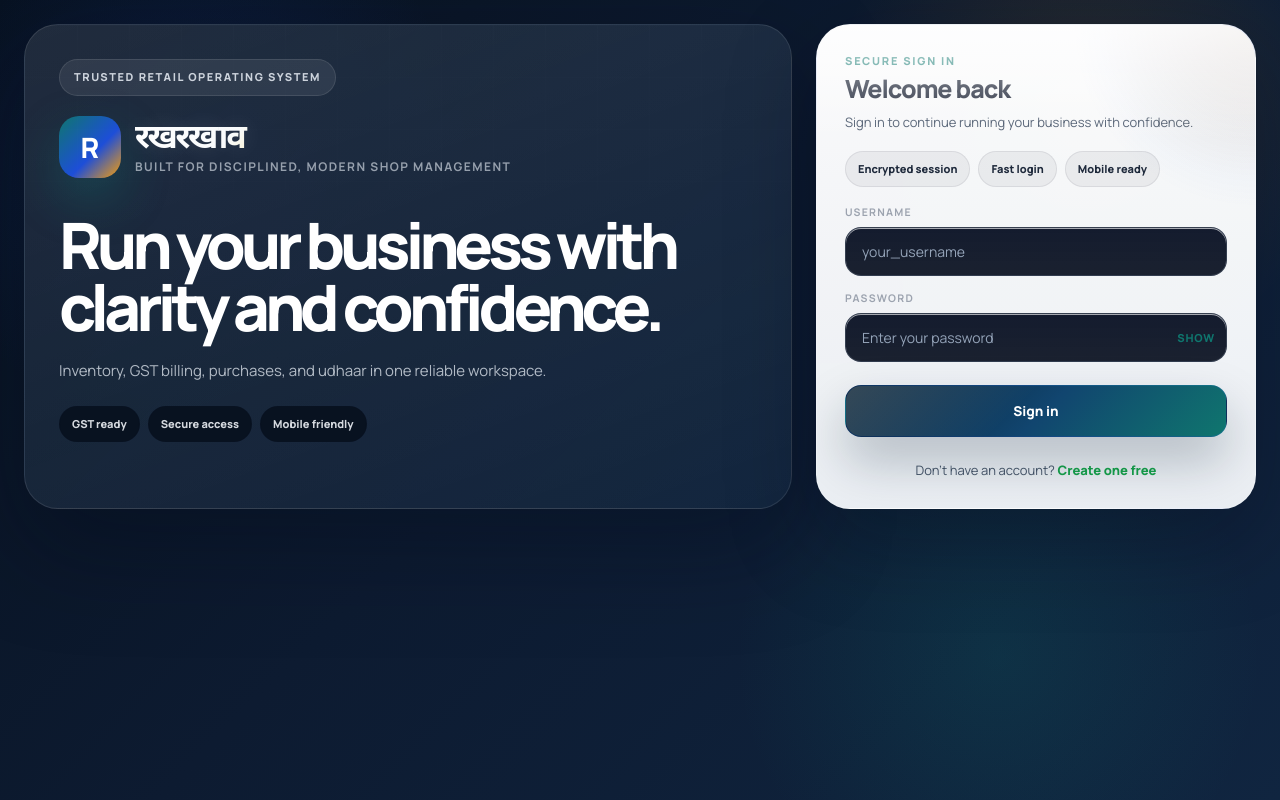
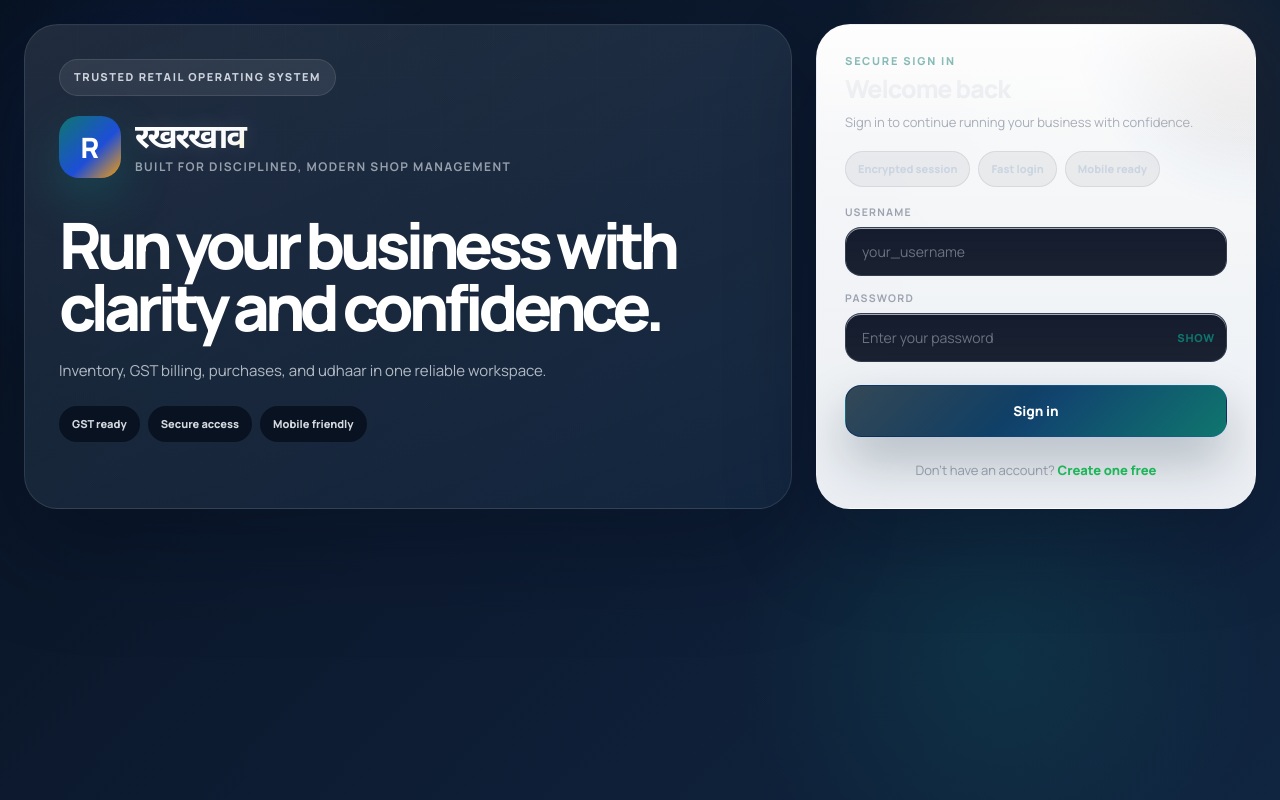
Before and after one commit to kulshreshthsr/Rakh-rakhaav, a Next.js app in the folder client/: page /login in a window 1280 px wide. Built offline with nearby package versions, Linux system fonts and the light colour scheme.

Commit message:
Apply midnight glass theme across app shell

```diff
--- a/client/src/app/globals.css
+++ b/client/src/app/globals.css
@@ -7,81 +7,81 @@
 * { box-sizing: border-box; margin: 0; padding: 0; }
 
 :root {
-  --app-bg: #f8fafc;
-  --app-card: #ffffff;
-  --app-card-2: #f1f5f9;
-  --app-primary: #16a34a;
-  --app-secondary: #2563eb;
-  --app-accent: #06b6d4;
-  --app-danger: #dc2626;
+  --app-bg: #0f172a;
+  --app-card: rgba(255, 255, 255, 0.04);
+  --app-card-2: rgba(17, 24, 39, 0.94);
+  --app-primary: #22c55e;
+  --app-secondary: #3b82f6;
+  --app-accent: #a78bfa;
+  --app-danger: #ef4444;
   --app-warning: #f59e0b;
-  --app-text: #0f172a;
-  --app-muted: #475569;
-  --navy: #07111f;
-  --navy-2: #0c1c31;
-  --navy-3: #173250;
-  --navy-light: #25537d;
-  --navy-soft: #11243c;
-  --navy-deep: #040b15;
-  --royal: #1d4ed8;
+  --app-text: #e5e7eb;
+  --app-muted: #9ca3af;
+  --navy: #0f172a;
+  --navy-2: #111827;
+  --navy-3: #1f2937;
+  --navy-light: #334155;
+  --navy-soft: #172033;
+  --navy-deep: #0b1120;
+  --royal: #3b82f6;
   --sky: #38bdf8;
-  --rose: #f43f5e;
-  --violet: #7c3aed;
-
-  --primary: #16a34a;
-  --primary-2: #2563eb;
-  --primary-3: #06b6d4;
-  --primary-light: rgba(13, 148, 136, 0.14);
-  --primary-border: rgba(13, 148, 136, 0.28);
-
-  --emerald: #0f766e;
-  --emerald-2: #10b981;
-  --emerald-3: #6ee7b7;
-  --emerald-4: #ccfbf1;
-  --emerald-light: rgba(16, 185, 129, 0.14);
-  --emerald-border: rgba(16, 185, 129, 0.26);
-
-  --gold: #b45309;
-  --gold-2: #f59e0b;
-  --gold-3: #fbbf24;
+  --rose: #fb7185;
+  --violet: #a78bfa;
+
+  --primary: #22c55e;
+  --primary-2: #3b82f6;
+  --primary-3: #a78bfa;
+  --primary-light: rgba(59, 130, 246, 0.16);
+  --primary-border: rgba(59, 130, 246, 0.28);
+
+  --emerald: #22c55e;
+  --emerald-2: #4ade80;
+  --emerald-3: #86efac;
+  --emerald-4: rgba(34, 197, 94, 0.12);
+  --emerald-light: rgba(34, 197, 94, 0.12);
+  --emerald-border: rgba(34, 197, 94, 0.24);
+
+  --gold: #f59e0b;
+  --gold-2: #fbbf24;
+  --gold-3: #fcd34d;
   --gold-light: rgba(245, 158, 11, 0.14);
 
-  --bg: #f8fafc;
-  --surface: rgba(255, 255, 255, 0.94);
-  --surface-2: #f1f5f9;
-  --surface-3: #e2e8f0;
-  --surface-4: rgba(255, 255, 255, 0.86);
-  --surface-5: rgba(248, 250, 252, 0.96);
-  --border: #e2e8f0;
-  --border-strong: rgba(148, 163, 184, 0.32);
-
-  --success: #059669;
-  --success-bg: #ecfdf5;
-  --success-border: #6ee7b7;
-  --danger: #dc2626;
-  --danger-bg: #fff1f2;
-  --danger-border: #fecdd3;
-  --warning: #b45309;
-  --warning-bg: #fff8eb;
-  --warning-border: #fcd34d;
-  --info: #1d4ed8;
-  --info-bg: #eff6ff;
-  --info-border: #bfdbfe;
-
-  --text: #0f172a;
-  --text-2: #1e293b;
-  --text-3: #475569;
-  --text-4: #94a3b8;
-  --text-5: #cbd5e1;
-
-  --sidebar: #ffffff;
-
-  --shadow: 0 18px 48px rgba(15, 23, 42, 0.08);
-  --shadow-md: 0 26px 64px rgba(15, 23, 42, 0.12);
-  --shadow-lg: 0 40px 100px rgba(15, 23, 42, 0.12);
-  --shadow-green: 0 20px 46px rgba(22, 163, 74, 0.18);
-  --shadow-premium: 0 34px 86px rgba(15, 23, 42, 0.12);
-  --ring: 0 0 0 1px rgba(255, 255, 255, 0.72), 0 12px 36px rgba(7, 17, 31, 0.1);
+  --bg: #0f172a;
+  --surface: rgba(17, 24, 39, 0.86);
+  --surface-2: rgba(255, 255, 255, 0.06);
+  --surface-3: rgba(255, 255, 255, 0.08);
+  --surface-4: rgba(15, 23, 42, 0.82);
+  --surface-5: rgba(17, 24, 39, 0.92);
+  --border: rgba(255, 255, 255, 0.08);
+  --border-strong: rgba(255, 255, 255, 0.16);
+
+  --success: #22c55e;
+  --success-bg: rgba(34, 197, 94, 0.12);
+  --success-border: rgba(34, 197, 94, 0.24);
+  --danger: #ef4444;
+  --danger-bg: rgba(239, 68, 68, 0.12);
+  --danger-border: rgba(239, 68, 68, 0.24);
+  --warning: #f59e0b;
+  --warning-bg: rgba(245, 158, 11, 0.12);
+  --warning-border: rgba(245, 158, 11, 0.24);
+  --info: #3b82f6;
+  --info-bg: rgba(59, 130, 246, 0.12);
+  --info-border: rgba(59, 130, 246, 0.24);
+
+  --text: #e5e7eb;
+  --text-2: #cbd5e1;
+  --text-3: #9ca3af;
+  --text-4: #6b7280;
+  --text-5: rgba(229, 231, 235, 0.28);
+
+  --sidebar: rgba(17, 24, 39, 0.84);
+
+  --shadow: 0 24px 54px rgba(2, 6, 23, 0.34);
+  --shadow-md: 0 30px 72px rgba(2, 6, 23, 0.42);
+  --shadow-lg: 0 44px 110px rgba(2, 6, 23, 0.48);
+  --shadow-green: 0 22px 52px rgba(34, 197, 94, 0.16);
+  --shadow-premium: 0 40px 100px rgba(2, 6, 23, 0.44);
+  --ring: 0 0 0 1px rgba(255, 255, 255, 0.08), 0 20px 48px rgba(2, 6, 23, 0.36);
 
   --radius: 20px;
   --radius-sm: 14px;
@@ -89,15 +89,20 @@
 }
 
 .ui-card {
-  background: linear-gradient(180deg, rgba(255, 255, 255, 0.98), rgba(241, 245, 249, 0.98));
-  border: 1px solid #e2e8f0;
+  background:
+    linear-gradient(180deg, rgba(255, 255, 255, 0.06), rgba(255, 255, 255, 0.035)),
+    rgba(17, 24, 39, 0.82);
+  border: 1px solid rgba(255, 255, 255, 0.08);
   border-radius: 24px;
   padding: 20px;
-  box-shadow: 0 22px 48px rgba(15, 23, 42, 0.08);
+  box-shadow: 0 26px 54px rgba(2, 6, 23, 0.34);
+  backdrop-filter: blur(18px);
 }
 
 .ui-card.ui-card-subtle {
-  background: linear-gradient(180deg, rgba(248, 250, 252, 0.96), rgba(241, 245, 249, 0.96));
+  background:
+    linear-gradient(180deg, rgba(255, 255, 255, 0.045), rgba(255, 255, 255, 0.025)),
+    rgba(17, 24, 39, 0.78);
 }
 
 .ui-card.ui-card-danger {
@@ -139,11 +144,14 @@
 
 .ui-stat-card {
   width: 100%;
-  border: 1px solid #e2e8f0;
-  background: linear-gradient(180deg, rgba(255, 255, 255, 0.98), rgba(241, 245, 249, 0.98));
+  border: 1px solid rgba(255, 255, 255, 0.08);
+  background:
+    linear-gradient(180deg, rgba(255, 255, 255, 0.055), rgba(255, 255, 255, 0.03)),
+    rgba(17, 24, 39, 0.8);
   border-radius: 24px;
   padding: 18px;
-  box-shadow: 0 20px 42px rgba(15, 23, 42, 0.08);
+  box-shadow: 0 24px 48px rgba(2, 6, 23, 0.28);
+  backdrop-filter: blur(18px);
   text-align: left;
 }
 
@@ -192,12 +200,13 @@
   display: inline-flex;
   align-items: center;
   justify-content: center;
-  color: #0f172a;
-  background: rgba(241, 245, 249, 0.96);
-  border: 1px solid #e2e8f0;
+  color: #f8fafc;
+  background: linear-gradient(135deg, rgba(59, 130, 246, 0.22), rgba(167, 139, 250, 0.16));
+  border: 1px solid rgba(255, 255, 255, 0.08);
   font-size: 11px;
   font-weight: 800;
   letter-spacing: 0.08em;
+  box-shadow: inset 0 1px 0 rgba(255,255,255,0.08), 0 16px 34px rgba(2, 6, 23, 0.28);
 }
 
 .ui-tone-money .ui-stat-value,
@@ -243,22 +252,22 @@
 }
 
 .ui-action-primary {
-  color: #04150b;
-  background: linear-gradient(135deg, #22c55e, #16a34a);
-  box-shadow: 0 16px 32px rgba(34, 197, 94, 0.24);
+  color: #f8fafc;
+  background: linear-gradient(135deg, #3b82f6, #22c55e);
+  box-shadow: 0 18px 36px rgba(34, 197, 94, 0.2);
 }
 
 .ui-action-secondary {
   color: #eff6ff;
-  background: linear-gradient(135deg, #2563eb, #06b6d4);
-  box-shadow: 0 16px 32px rgba(37, 99, 235, 0.22);
+  background: linear-gradient(135deg, #3b82f6, #a78bfa);
+  box-shadow: 0 18px 36px rgba(59, 130, 246, 0.22);
 }
 
 .ui-action-dark {
-  color: #0f172a;
-  background: linear-gradient(135deg, #ffffff, #f1f5f9);
-  border-color: #e2e8f0;
-  box-shadow: 0 12px 28px rgba(15, 23, 42, 0.08);
+  color: #e5e7eb;
+  background: linear-gradient(135deg, rgba(255,255,255,0.08), rgba(255,255,255,0.04));
+  border-color: rgba(255,255,255,0.1);
+  box-shadow: 0 14px 30px rgba(2, 6, 23, 0.22);
 }
 
 .ui-action-danger {
@@ -268,13 +277,13 @@
 }
 
 .ui-action-warning {
-  color: #2b1701;
-  background: linear-gradient(135deg, #f59e0b, #fbbf24);
-  box-shadow: 0 16px 32px rgba(245, 158, 11, 0.24);
+  color: #fff7ed;
+  background: linear-gradient(135deg, #f59e0b, #f97316);
+  box-shadow: 0 16px 32px rgba(249, 115, 22, 0.2);
 }
 
 .ui-action-whatsapp {
-  color: #022c16;
+  color: #f0fdf4;
   background: linear-gradient(135deg, #25D366, #16a34a);
   box-shadow: 0 14px 30px rgba(37, 211, 102, 0.2);
 }
@@ -292,33 +301,33 @@
 }
 
 .ui-badge-success {
-  background: rgba(34, 197, 94, 0.16);
-  color: #166534;
-  border-color: rgba(34, 197, 94, 0.28);
+  background: rgba(34, 197, 94, 0.14);
+  color: #86efac;
+  border-color: rgba(34, 197, 94, 0.24);
 }
 
 .ui-badge-warning {
   background: rgba(245, 158, 11, 0.16);
-  color: #b45309;
-  border-color: rgba(245, 158, 11, 0.26);
+  color: #fcd34d;
+  border-color: rgba(245, 158, 11, 0.24);
 }
 
 .ui-badge-danger {
   background: rgba(239, 68, 68, 0.14);
-  color: #b91c1c;
+  color: #fda4af;
   border-color: rgba(239, 68, 68, 0.24);
 }
 
 .ui-badge-secondary {
   background: rgba(59, 130, 246, 0.16);
-  color: #1d4ed8;
+  color: #bfdbfe;
   border-color: rgba(59, 130, 246, 0.24);
 }
 
 .ui-badge-neutral {
-  background: rgba(148, 163, 184, 0.14);
-  color: #475569;
-  border-color: rgba(148, 163, 184, 0.2);
+  background: rgba(255, 255, 255, 0.05);
+  color: #cbd5e1;
+  border-color: rgba(255, 255, 255, 0.08);
 }
 
 .ui-data-row {
@@ -3766,13 +3775,14 @@ textarea.form-input {
 .app-shell-root {
   color: var(--app-text);
   background:
-    radial-gradient(circle at top right, rgba(59, 130, 246, 0.08), transparent 22%),
-    radial-gradient(circle at bottom left, rgba(34, 197, 94, 0.08), transparent 24%),
+    radial-gradient(circle at top right, rgba(59, 130, 246, 0.14), transparent 20%),
+    radial-gradient(circle at 16% 12%, rgba(167, 139, 250, 0.12), transparent 18%),
+    radial-gradient(circle at bottom left, rgba(34, 197, 94, 0.12), transparent 24%),
     var(--app-bg);
 }
 
 .app-shell-root .page-shell {
-  color: #0f172a;
+  color: var(--app-text);
 }
 
 .app-shell-root .page-title,
@@ -3780,8 +3790,8 @@ textarea.form-input {
 .app-shell-root .panel-title,
 .app-shell-root .metric-value,
 .app-shell-root .stat-value {
-  color: #0f172a !important;
-  text-shadow: none;
+  color: var(--app-text) !important;
+  text-shadow: 0 10px 26px rgba(2, 6, 23, 0.2);
 }
 
 .app-shell-root .page-subtitle,
@@ -3799,7 +3809,7 @@ textarea.form-input {
 .app-shell-root .panel-action,
 .app-shell-root .content-top-actions-kicker,
 .app-shell-root .content-top-actions-subtitle {
-  color: var(--app-muted) !important;
+  color: var(--text-3) !important;
 }
 
 .app-shell-root .card,
@@ -3816,9 +3826,12 @@ textarea.form-input {
 .app-shell-root .flow-section-card,
 .app-shell-root .flow-intro-card,
 .app-shell-root .modal {
-  background: linear-gradient(180deg, #ffffff 0%, #f8fafc 100%) !important;
-  border-color: #e2e8f0 !important;
-  box-shadow: 0 18px 36px rgba(15, 23, 42, 0.08) !important;
+  background:
+    linear-gradient(180deg, rgba(255,255,255,0.06), rgba(255,255,255,0.03)),
+    rgba(17, 24, 39, 0.86) !important;
+  border-color: rgba(255,255,255,0.08) !important;
+  box-shadow: 0 26px 56px rgba(2, 6, 23, 0.36) !important;
+  backdrop-filter: blur(18px);
 }
 
 .app-shell-root .card::before,
@@ -3828,8 +3841,8 @@ textarea.form-input {
 .app-shell-root .metric-card::before,
 .app-shell-root .stat-card::before {
   background:
-    linear-gradient(135deg, rgba(255,255,255,0.72), transparent 36%),
-    radial-gradient(circle at top right, rgba(37, 99, 235, 0.04), transparent 24%) !important;
+    linear-gradient(135deg, rgba(255,255,255,0.08), transparent 34%),
+    radial-gradient(circle at top right, rgba(59, 130, 246, 0.12), transparent 26%) !important;
 }
 
 .app-shell-root .card::after,
@@ -3838,24 +3851,27 @@ textarea.form-input {
 .app-shell-root .empty-state::after,
 .app-shell-root .metric-card::after,
 .app-shell-root .stat-card::after {
-  box-shadow: inset 0 1px 0 rgba(255, 255, 255, 0.85) !important;
+  box-shadow: inset 0 1px 0 rgba(255, 255, 255, 0.06) !important;
 }
 
 .app-shell-root .hero-panel {
   background:
-    radial-gradient(circle at 84% 12%, rgba(34, 197, 94, 0.08), transparent 18%),
-    radial-gradient(circle at 14% 16%, rgba(59, 130, 246, 0.08), transparent 20%),
-    linear-gradient(135deg, #ffffff 0%, #f8fafc 52%, #f1f5f9 100%) !important;
-  border-color: #e2e8f0 !important;
-  box-shadow: 0 24px 56px rgba(15, 23, 42, 0.08) !important;
+    radial-gradient(circle at 84% 12%, rgba(34, 197, 94, 0.16), transparent 18%),
+    radial-gradient(circle at 14% 16%, rgba(59, 130, 246, 0.16), transparent 20%),
+    radial-gradient(circle at 62% 72%, rgba(167, 139, 250, 0.12), transparent 26%),
+    linear-gradient(135deg, rgba(255,255,255,0.06) 0%, rgba(17,24,39,0.92) 54%, rgba(15,23,42,0.96) 100%) !important;
+  border-color: rgba(255,255,255,0.08) !important;
+  box-shadow: 0 28px 64px rgba(2, 6, 23, 0.42) !important;
 }
 
 .app-shell-root .hero-panel::after {
-  background: radial-gradient(circle, rgba(59, 130, 246, 0.08), transparent 68%);
+  background: radial-gradient(circle, rgba(255, 255, 255, 0.08), transparent 68%);
 }
 
 .app-shell-root .table-container {
-  background: linear-gradient(180deg, #ffffff 0%, #f8fafc 100%) !important;
+  background:
+    linear-gradient(180deg, rgba(255,255,255,0.05), rgba(255,255,255,0.03)),
+    rgba(17,24,39,0.84) !important;
 }
 
 .app-shell-root .table-container::before,
@@ -3864,28 +3880,28 @@ textarea.form-input {
 }
 
 .app-shell-root thead {
-  background: linear-gradient(135deg, #f8fafc, #f1f5f9 54%, #eef6ff) !important;
+  background: linear-gradient(135deg, rgba(59,130,246,0.14), rgba(167,139,250,0.12), rgba(255,255,255,0.04)) !important;
 }
 
 .app-shell-root th {
-  color: #475569 !important;
+  color: var(--text-3) !important;
 }
 
 .app-shell-root td {
-  color: #0f172a !important;
-  border-bottom-color: #e2e8f0 !important;
+  color: var(--app-text) !important;
+  border-bottom-color: rgba(255,255,255,0.06) !important;
 }
 
 .app-shell-root tbody tr:nth-child(even) td {
-  background: rgba(248, 250, 252, 0.82) !important;
+  background: rgba(255, 255, 255, 0.018) !important;
 }
 
 .app-shell-root tbody tr:hover td {
-  background: rgba(239, 246, 255, 0.82) !important;
+  background: rgba(59, 130, 246, 0.08) !important;
 }
 
 .app-shell-root tbody tr:hover td:first-child {
-  box-shadow: inset 3px 0 0 rgba(37, 99, 235, 0.46);
+  box-shadow: inset 3px 0 0 rgba(59, 130, 246, 0.6);
 }
 
 .app-shell-root .form-input,
@@ -3894,22 +3910,22 @@ textarea.form-input {
 .app-shell-root input,
 .app-shell-root select,
 .app-shell-root textarea {
-  background: #ffffff !important;
-  color: #0f172a !important;
-  border-color: #dbe2ea !important;
-  box-shadow: 0 10px 22px rgba(15,23,42,0.05) !important;
+  background: rgba(15, 23, 42, 0.76) !important;
+  color: var(--app-text) !important;
+  border-color: rgba(255,255,255,0.1) !important;
+  box-shadow: inset 0 1px 0 rgba(255,255,255,0.04), 0 14px 28px rgba(2,6,23,0.24) !important;
 }
 
 .app-shell-root .form-input::placeholder,
 .app-shell-root textarea::placeholder {
-  color: #94a3b8 !important;
+  color: var(--text-4) !important;
 }
 
 .app-shell-root .form-input:focus,
 .app-shell-root select.form-input:focus,
 .app-shell-root textarea.form-input:focus {
-  border-color: rgba(59, 130, 246, 0.42) !important;
-  box-shadow: 0 0 0 4px rgba(59, 130, 246, 0.1), 0 16px 30px rgba(37, 99, 235, 0.08) !important;
+  border-color: rgba(59, 130, 246, 0.5) !important;
+  box-shadow: 0 0 0 4px rgba(59, 130, 246, 0.14), 0 18px 34px rgba(59, 130, 246, 0.16) !important;
 }
 
 .app-shell-root .badge-navy,
@@ -3918,15 +3934,15 @@ textarea.form-input {
 .app-shell-root .soft-outline-button,
 .app-shell-root .panel-action,
 .app-shell-root .flow-choice-pill {
-  background: rgba(255,255,255,0.92) !important;
-  color: #475569 !important;
-  border-color: #e2e8f0 !important;
-  box-shadow: none !important;
+  background: rgba(255,255,255,0.04) !important;
+  color: var(--text-3) !important;
+  border-color: rgba(255,255,255,0.08) !important;
+  box-shadow: 0 12px 28px rgba(2,6,23,0.18) !important;
 }
 
 .app-shell-root .filter-pill.is-active {
-  background: linear-gradient(135deg, var(--app-secondary), var(--app-primary)) !important;
-  color: #0f172a !important;
+  background: linear-gradient(135deg, var(--app-secondary), var(--app-accent)) !important;
+  color: #ffffff !important;
   border-color: transparent !important;
 }
 
@@ -3940,32 +3956,35 @@ textarea.form-input {
 }
 
 .app-shell-root .btn-primary {
-  background: linear-gradient(135deg, var(--app-secondary), var(--app-primary)) !important;
+  background: linear-gradient(135deg, var(--app-secondary), var(--app-accent)) !important;
   color: #ffffff !important;
-  border-color: rgba(37, 99, 235, 0.22) !important;
-  box-shadow: 0 18px 36px rgba(37, 99, 235, 0.22) !important;
+  border-color: rgba(59, 130, 246, 0.22) !important;
+  box-shadow: 0 18px 36px rgba(59, 130, 246, 0.24) !important;
 }
 
 .app-shell-root .btn-success {
   background: linear-gradient(135deg, #16a34a, var(--app-primary)) !important;
   color: #ffffff !important;
   border-color: rgba(34, 197, 94, 0.24) !important;
+  box-shadow: 0 18px 36px rgba(34, 197, 94, 0.18) !important;
 }
 
 .app-shell-root .btn-warning {
-  background: linear-gradient(135deg, #d97706, var(--app-warning)) !important;
+  background: linear-gradient(135deg, #f59e0b, #f97316) !important;
   color: #ffffff !important;
+  box-shadow: 0 18px 36px rgba(249, 115, 22, 0.18) !important;
 }
 
 .app-shell-root .btn-danger {
-  background: linear-gradient(135deg, #dc2626, var(--app-danger)) !important;
+  background: linear-gradient(135deg, #ef4444, #fb7185) !important;
   color: #ffffff !important;
+  box-shadow: 0 18px 36px rgba(239, 68, 68, 0.2) !important;
 }
 
 .app-shell-root .btn-ghost {
-  background: linear-gradient(180deg, rgba(255,255,255,0.96), rgba(241,245,249,0.96)) !important;
-  color: #0f172a !important;
-  border-color: #cbd5e1 !important;
+  background: linear-gradient(180deg, rgba(255,255,255,0.06), rgba(255,255,255,0.03)) !important;
+  color: var(--app-text) !important;
+  border-color: rgba(255,255,255,0.1) !important;
 }
 
 .app-shell-root .action-soft {
@@ -4000,28 +4019,28 @@ textarea.form-input {
 }
 
 .app-shell-root .badge-green {
-  background: rgba(22, 163, 74, 0.14) !important;
-  color: #166534 !important;
-  border-color: rgba(22, 163, 74, 0.28) !important;
+  background: rgba(34, 197, 94, 0.14) !important;
+  color: #86efac !important;
+  border-color: rgba(34, 197, 94, 0.24) !important;
 }
 
 .app-shell-root .badge-yellow {
   background: rgba(245, 158, 11, 0.14) !important;
-  color: #b45309 !important;
-  border-color: rgba(245, 158, 11, 0.28) !important;
+  color: #fcd34d !important;
+  border-color: rgba(245, 158, 11, 0.24) !important;
 }
 
 .app-shell-root .badge-red {
-  background: rgba(220, 38, 38, 0.12) !important;
-  color: #b91c1c !important;
-  border-color: rgba(220, 38, 38, 0.22) !important;
+  background: rgba(239, 68, 68, 0.12) !important;
+  color: #fda4af !important;
+  border-color: rgba(239, 68, 68, 0.22) !important;
 }
 
 .app-shell-root .empty-state-icon,
 .app-shell-root .customer-chip-avatar,
 .app-shell-root .wizard-step.is-active .wizard-step-index {
-  background: linear-gradient(135deg, var(--app-secondary), var(--app-primary)) !important;
-  color: #0f172a !important;
+  background: linear-gradient(135deg, var(--app-secondary), var(--app-accent)) !important;
+  color: #ffffff !important;
 }
 
 .app-shell-root .wizard-step {
@@ -4030,8 +4049,8 @@ textarea.form-input {
 }
 
 .app-shell-root .wizard-step.is-active {
-  background: linear-gradient(180deg, rgba(6,182,212,0.16), rgba(34,197,94,0.12)) !important;
-  border-color: rgba(34, 197, 94, 0.24) !important;
+  background: linear-gradient(180deg, rgba(59,130,246,0.16), rgba(167,139,250,0.1)) !important;
+  border-color: rgba(59, 130, 246, 0.24) !important;
 }
 
 .app-shell-root .status-dot.is-green { background: #22c55e; }
```
Also changed, not shown: client/src/app/dashboard/page.js (+70 -66 lines), client/src/components/Layout.js (+81 -75 lines).
